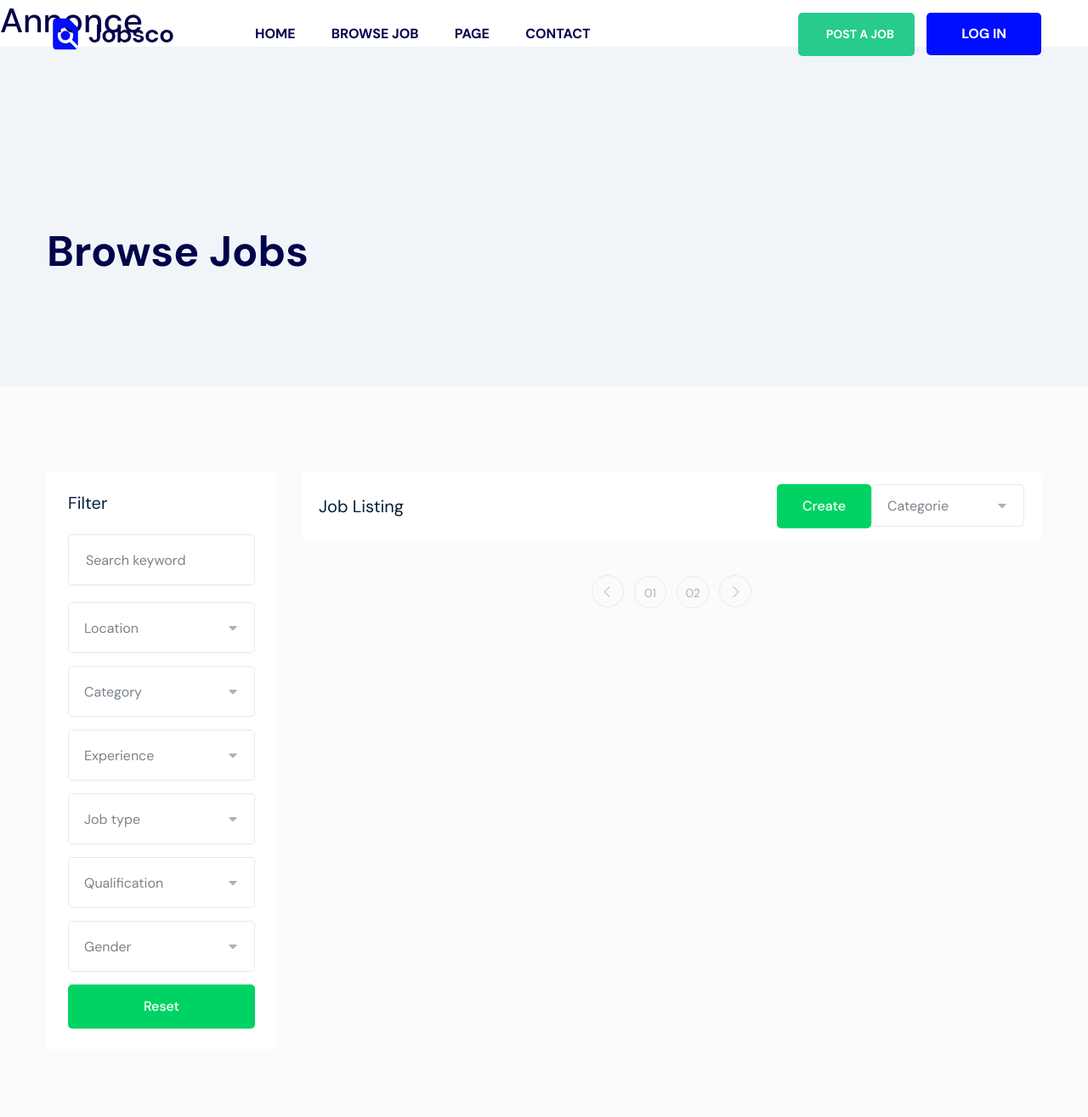
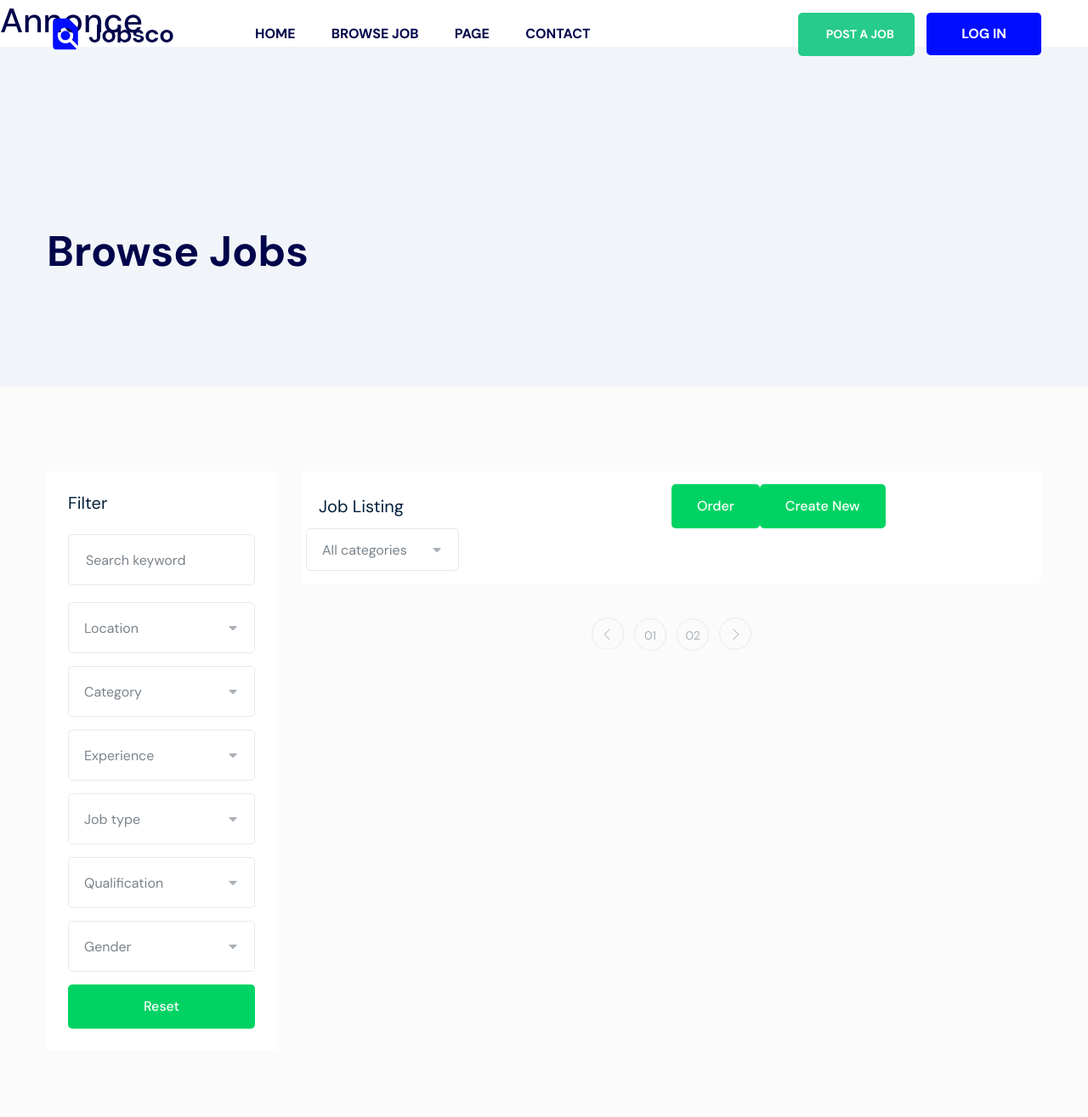
Before and after one commit to azizgadacha/Match_Talent_Web, a Symfony app: template templates/annonce/index.html.twig in a window 1280 px wide. Shown: the top 1315 px of the page at 85% size. Run offline with Twig, Linux system fonts and the light colour scheme; the template is opened without the code that fills it, so the values that code supplies are empty; some libraries are stand-ins or nearby versions.

Commit message:
commit_final

```diff
--- a/templates/annonce/index.html.twig
+++ b/templates/annonce/index.html.twig
@@ -113,25 +113,67 @@
 <div class="recent_joblist white-bg ">
 <div class="row align-items-center">
 <div class="col-md-6">
-<h4>Job Listing</h4>
+    <h4>Job Listing</h4>
 </div>
-<div class="col-md-6">
-<div class="serch_cat d-flex justify-content-end">
-    <a href="{{ path('app_annonce_new') }}" class="boxed-btn3">Create</a>
-<select>
-<option data-display="Categorie"> Categorie</option>
-<option value="1">Marketer</option>
-<option value="2">Wordpress </option>
-<option value="4">Designer</option>
-</select>
+
+    <a href="{{ path('app_listt') }}" class="boxed-btn3"> Order</a>
+    <a href="{{ path('app_annonce_new') }}" class="boxed-btn3">Create new</a>
+
+    <div class="search_cat d-flex justify-content-end">
+        <select id="categorie-select" name="id_categorie" onchange="getComboA(this)">
+            <option value="">All categories</option>
+            {% for categorie in categories %}
+                <option value="{{ categorie.nomcategorie }}">
+
+                    {{ categorie.nomcategorie }}
+                </option>
+            {% endfor %}
+        </select>
+    </div>
+
+
+    <script>
+        const selectEl = document.getElementById('categorie-select');
+
+    </script>
+
+    {% for categorie in categories %}
+
+        <form action="{{ path('app_annonce_find', {'nomcategorie': categorie.nomcategorie}) }}" method="POST">
+
+            <button  type="submit"  id="{{categorie.nomcategorie}}" class="text-danger buttonClass" style=" display: none" >
+
+            </button>
+        </form>
+
+    {% endfor %}
+
+
+
 </div>
-</div>
-</div>
+    <script>
+        const buttons = Array.from(document.querySelectorAll('.buttonClass'));
+        console.log(buttons)
+        const buttonIds = buttons.map(button => button.id);
+        function getComboA(selectObject) {
+            console.log(selectEl)
+            console.log("rah il ghali rah")
+            buttons.map(button => {
+                    console.log("deeeeeee")
+                    if (selectObject.value ===button.id ) {
+                        document.getElementById(button.id).click()
+                    }
+                }
+            );
+        }
+
+
+    </script>
 </div>
 </div>
    <div class="job_lists m-0">
 <div class="row">
-
+    <div class="row" id="annonce-container">
 
 {% for annonce in annonces %}
  <div class="annonce">
```
Also changed, not shown: src/Controller/AnnonceController.php (+54 -2 lines).
